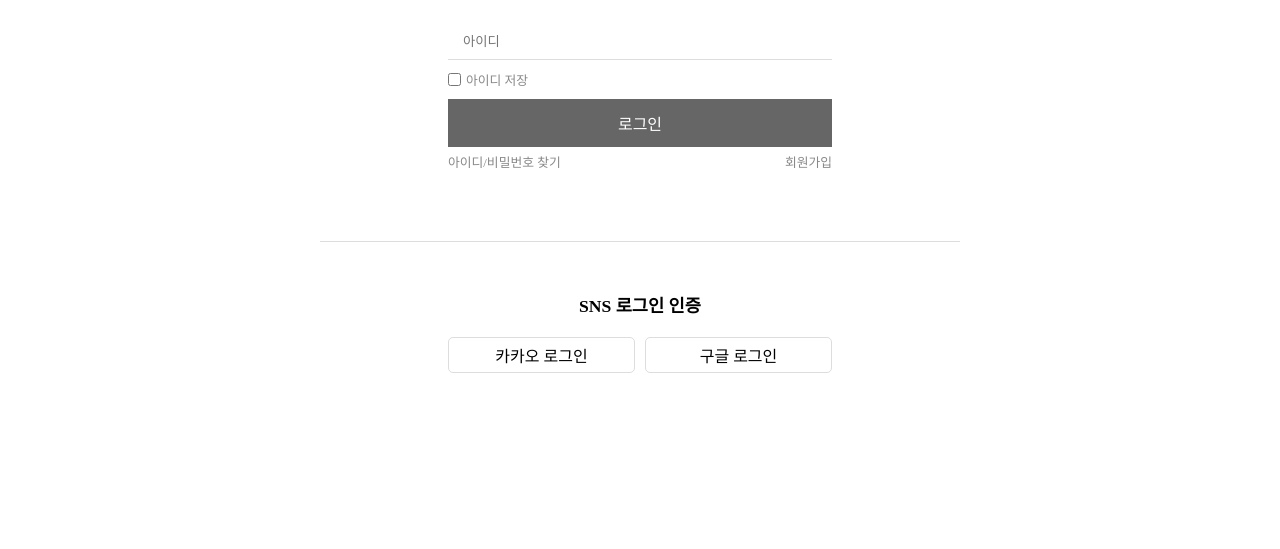
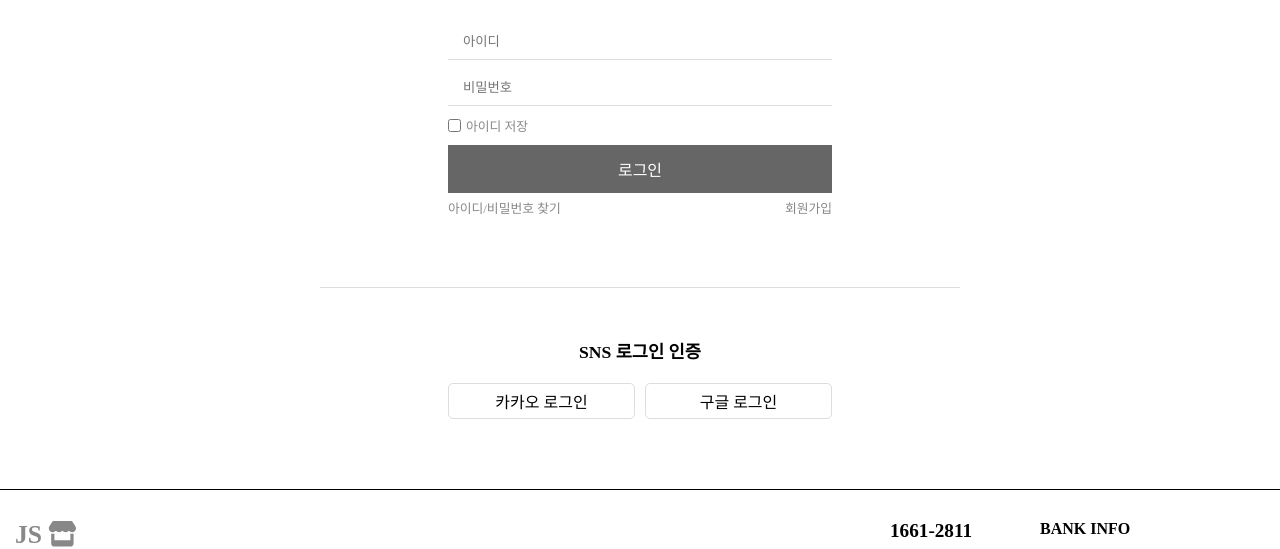
Before and after one commit to gemkim/JS_WEB, a React (Create React App) app: page /login in a window 1280 px wide. Shown: the part 238-787 px from the top of the page. Built offline with nearby package versions, Linux system fonts and the light colour scheme; no server answers.

Commit message:
Feat : input 텍스트 기본 컴포넌트 추가

```diff
--- a/src/App.js
+++ b/src/App.js
@@ -2,7 +2,7 @@ import Header from 'components/Header/Index';
 import './App.css';
 import React, { useEffect, useState } from "react";
 import { Outlet } from 'react-router-dom';
-// import Footer from 'components/Footer';
+import Footer from 'components/Footer';
 
 function App() {
   // const [msg, setMsg] = useState([]);
@@ -30,7 +30,7 @@ function App() {
     <div className="wrap">
       <Header isMo={isMo} />
       <Outlet />
-      {/* <Footer /> */}
+      <Footer />
     </div>
   );
 }
--- /dev/null
+++ b/src/components/InputForm/TextForm.jsx
@@ -0,0 +1,24 @@
+import React, { useState } from 'react';
+import styles from './Form.module.scss'
+
+const TextForm = ({formType, guideTxt, type = 'text'}) => {
+  // 초기값 세팅
+  const [text, setText] = useState('');
+
+  const onChangeText = (e) => {
+    let currentValue = e.target.value
+    setText(currentValue)
+  }
+  return(
+    <input
+      className={styles.textform}
+      id="input1"
+      type={type}
+      value={text}
+      placeholder={guideTxt}
+      onChange={onChangeText}
+    />
+  )
+};
+
+export default TextForm;
--- a/src/pages/Login/index.jsx
+++ b/src/pages/Login/index.jsx
@@ -7,6 +7,7 @@ import CheckBox from 'components/InputForm/CheckBox';
 import Button from 'components/Button';
 import { login, logout, onUserStateChange } from 'api/firebase';
 import { ContextStore } from 'context/store';
+import TextForm from 'components/InputForm/TextForm';
 
 const Login = (props) => {
   // const [user, setUser] = useState();
@@ -25,8 +26,8 @@ const Login = (props) => {
           <form>
             {/* 기본 로그인 */}
             <div className={styles.formBox}>
-              <InsertTextForm formType="userId" guideTxt={'아이디'} type={'text'} />
-              <InsertTextForm formType="pw" guideTxt={'비밀번호'} type={'password'} />
+              <TextForm formType="userId" guideTxt={'아이디'} type={'text'} />
+              <TextForm formType="pw" guideTxt={'비밀번호'} type={'password'} />
               <div className={styles.savedInfo}>
                 <CheckBox text={'아이디 저장'} />
               </div>
```
